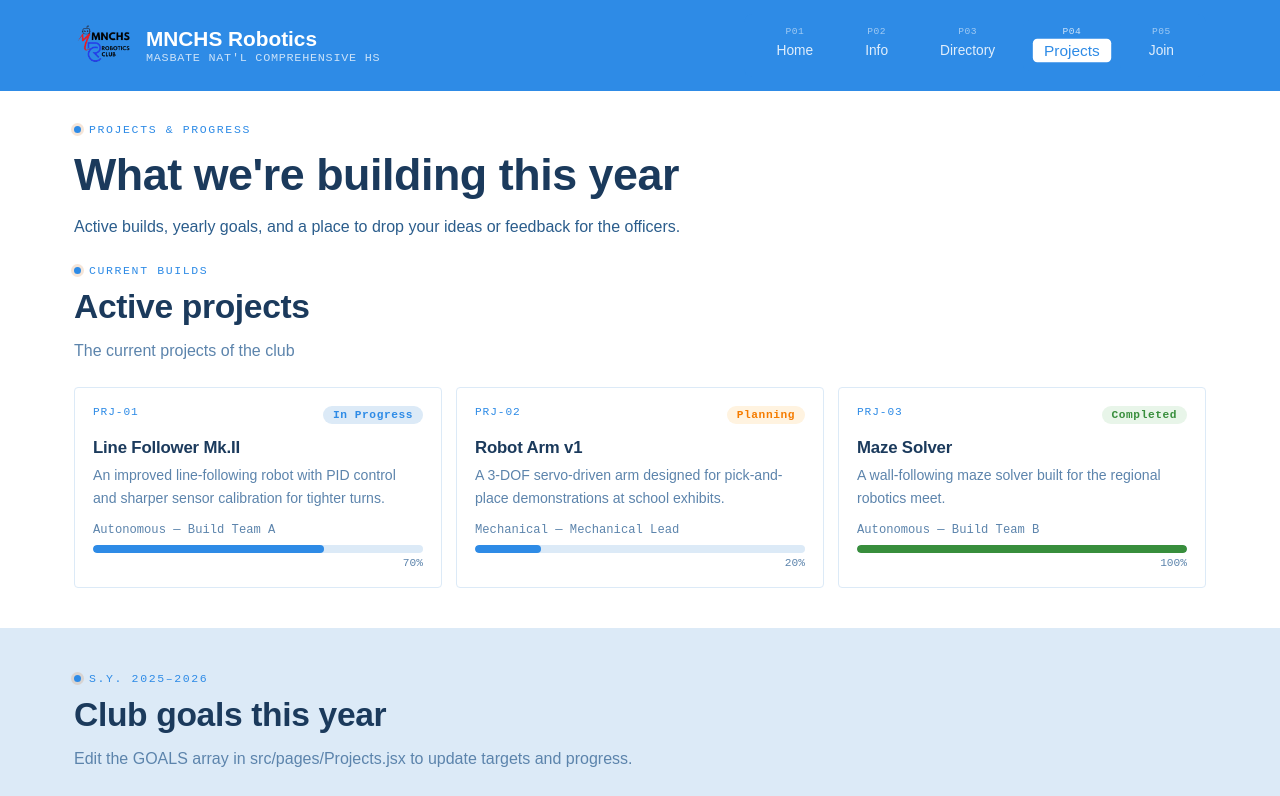
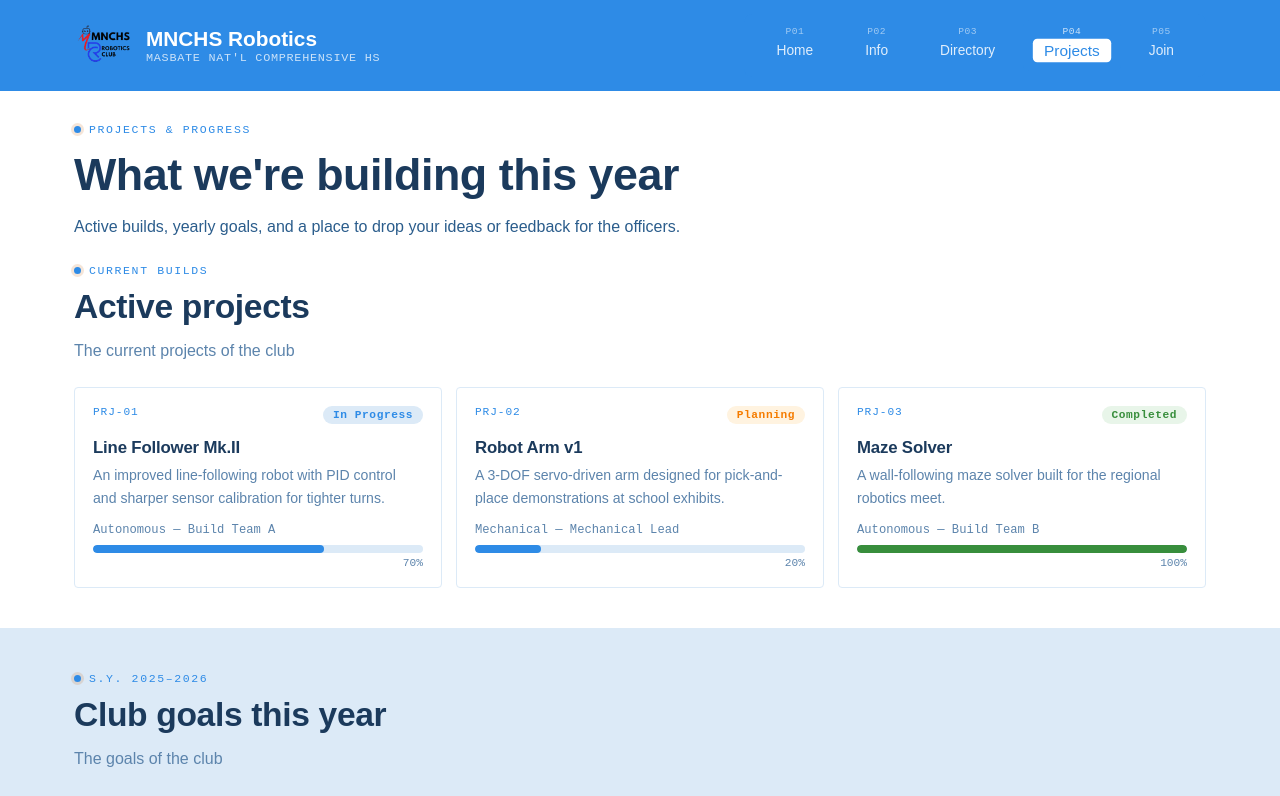
Before and after one commit to Stevemrfg/MNCHS-Robotics-Club-Website, a React (Vite) app in the folder mnchs-robotics/: page /#/projects in a window 1280 px wide. Shown: the top 796 px of the page. Built offline with nearby package versions, Linux system fonts and the light colour scheme.

Commit message:
Change club goals description in Projects.jsx
Updated the description of club goals in Projects.jsx.

```diff
--- a/mnchs-robotics/src/pages/Projects.jsx
+++ b/mnchs-robotics/src/pages/Projects.jsx
@@ -137,7 +137,7 @@ export default function Projects() {
           <div className="section-head">
             <span className="eyebrow">S.Y. 2025–2026</span>
             <h2>Club goals this year</h2>
-            <p>Edit the GOALS array in src/pages/Projects.jsx to update targets and progress.</p>
+            <p>The goals of the club</p>
           </div>
           <div style={{ display: 'grid', gap: 16 }}>
             {GOALS.map(g => {
```
